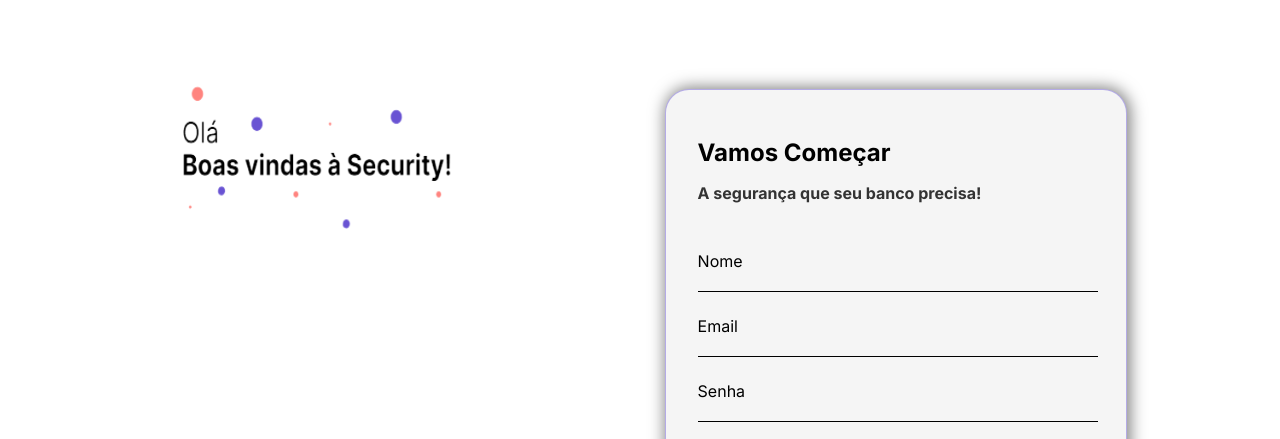
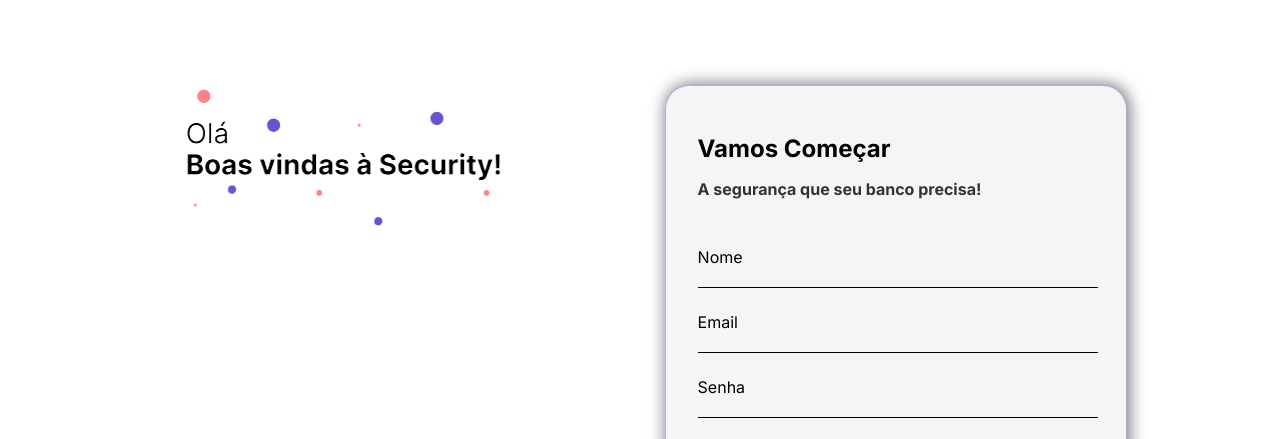
Before and after one commit to Seguranca-dos-Bancos-01/security_bank, a website: page SecurityBank/site/public/cadastro.html in a window 1280 px wide. Shown: the part 320-759 px from the top of the page. Drawn offline with Linux system fonts and the light colour scheme; no server answers.

Commit message:
Ajustes CSS

```diff
--- a/SecurityBank/site/public/css/cadastro.css
+++ b/SecurityBank/site/public/css/cadastro.css
@@ -91,7 +91,7 @@ color: #8573DB;
 
 }
 
-.tituloLogin img{
+.tituloLogin {
   background-size: cover;
   background-position: 100%;
   width: 25vw;
```
